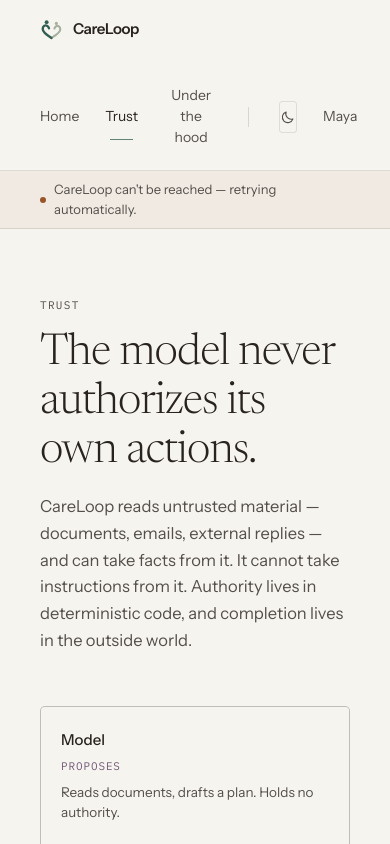
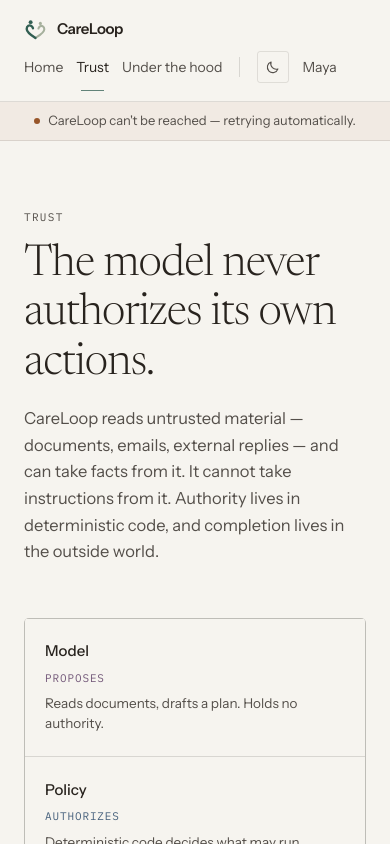
Before and after one commit to Asembris/CareLoop, a React (Vite) app in the folder frontend/: page /trust in a window 390 px wide. Shown: the top 844 px of the page. Built offline with nearby package versions, Linux system fonts and the light colour scheme; no server answers.

Commit message:
Give the phone one designed breakpoint instead of an accidental wrap

```diff
--- a/frontend/src/components/cases/EvidenceLens.tsx
+++ b/frontend/src/components/cases/EvidenceLens.tsx
@@ -34,7 +34,7 @@
         right: 0,
         bottom: 0,
         width: 460,
-        maxWidth: "94vw",
+        maxWidth: "var(--drawer-max)",
         zIndex: 70,
         background: "var(--background)",
         borderLeft: "1px solid color-mix(in oklab, currentColor 16%, transparent)",
--- a/frontend/src/components/navigation/AppHeader.tsx
+++ b/frontend/src/components/navigation/AppHeader.tsx
@@ -10,6 +10,9 @@
   border: 0,
   padding: "4px 0",
   fontSize: 14,
+  // A nav item may move to another row; its label may never break mid-phrase. Without this,
+  // "Under the hood" renders as three stacked words the first time the header runs out of room.
+  whiteSpace: "nowrap",
   transition: "color 160ms ease"
 };
 
@@ -43,9 +46,9 @@
         display: "flex",
         alignItems: "center",
         justifyContent: "space-between",
-        gap: 40,
+        gap: "10px 40px",
         flexWrap: "wrap",
-        padding: "18px 40px",
+        padding: "18px var(--page-gutter)",
         borderBottom: "1px solid color-mix(in oklab, currentColor 12%, transparent)",
         background: "var(--background)"
       }}
@@ -58,7 +61,7 @@
         <CareLoopLogo />
       </button>
 
-      <nav style={{ display: "flex", alignItems: "center", gap: 26 }}>
+      <nav style={{ display: "flex", alignItems: "center", gap: "var(--nav-gap)" }}>
         <button
           className="cl-navlink"
           onClick={() => navigate("/")}
--- a/frontend/src/components/navigation/ConnectionBanner.tsx
+++ b/frontend/src/components/navigation/ConnectionBanner.tsx
@@ -51,7 +51,7 @@
             justifyContent: "center",
             alignItems: "center",
             gap: 8,
-            padding: "9px 40px",
+            padding: "9px var(--page-gutter)",
             borderBottom: "1px solid color-mix(in oklab, currentColor 12%, transparent)",
             background: "color-mix(in oklab, var(--state-decision) 6%, var(--background))"
           }}
--- a/frontend/src/components/under-the-hood/UnderTheHoodDrawer.tsx
+++ b/frontend/src/components/under-the-hood/UnderTheHoodDrawer.tsx
@@ -74,7 +74,7 @@
         right: 0,
         bottom: 0,
         width: 430,
-        maxWidth: "92vw",
+        maxWidth: "var(--drawer-max)",
         zIndex: 60,
         background: "var(--background)",
         borderLeft: "1px solid color-mix(in oklab, currentColor 16%, transparent)",
--- a/frontend/src/pages/CasePage.tsx
+++ b/frontend/src/pages/CasePage.tsx
@@ -14,7 +14,7 @@
 
   if (!careCase) {
     return (
-      <main style={{ display: "flex", justifyContent: "center", padding: "68px 40px 130px" }}>
+      <main style={{ display: "flex", justifyContent: "center", padding: "68px var(--page-gutter) 130px" }}>
         <div style={{ width: "100%", maxWidth: "var(--page-max)", display: "flex", flexDirection: "column", gap: 16 }}>
           <h1 style={{ margin: 0, fontFamily: "var(--font-serif)", fontWeight: 300, fontSize: 34 }}>
             That case is no longer here.
@@ -34,7 +34,7 @@
   const tone = caseTone(careCase);
 
   return (
-    <main style={{ display: "flex", justifyContent: "center", padding: "52px 40px 130px" }}>
+    <main style={{ display: "flex", justifyContent: "center", padding: "52px var(--page-gutter) 130px" }}>
       <div
         style={{
           width: "100%",
--- a/frontend/src/pages/DemoPage.tsx
+++ b/frontend/src/pages/DemoPage.tsx
@@ -35,7 +35,7 @@
   };
 
   return (
-    <main style={{ display: "flex", justifyContent: "center", padding: "96px 40px 120px" }}>
+    <main style={{ display: "flex", justifyContent: "center", padding: "96px var(--page-gutter) 120px" }}>
       <div
         style={{
           width: "100%",
--- a/frontend/src/pages/HomePage.tsx
+++ b/frontend/src/pages/HomePage.tsx
@@ -34,7 +34,7 @@
           };
 
   return (
-    <main style={{ display: "flex", justifyContent: "center", padding: "68px 40px 130px" }}>
+    <main style={{ display: "flex", justifyContent: "center", padding: "68px var(--page-gutter) 130px" }}>
       <div style={{ width: "100%", maxWidth: "var(--page-max)", display: "flex", flexDirection: "column", gap: 52 }}>
         <DashboardHero greeting={greeting()} line={hero.line} sub={hero.sub} />
 
--- a/frontend/src/pages/NotFoundPage.tsx
+++ b/frontend/src/pages/NotFoundPage.tsx
@@ -18,7 +18,7 @@
   const navigate = useNavigate();
 
   return (
-    <main style={{ display: "flex", justifyContent: "center", padding: "68px 40px 130px" }}>
+    <main style={{ display: "flex", justifyContent: "center", padding: "68px var(--page-gutter) 130px" }}>
       <div
         style={{
           width: "100%",
--- a/frontend/src/pages/TrustPage.tsx
+++ b/frontend/src/pages/TrustPage.tsx
@@ -4,7 +4,7 @@
 
 export default function TrustPage() {
   return (
-    <main style={{ display: "flex", justifyContent: "center", padding: "68px 40px 130px" }}>
+    <main style={{ display: "flex", justifyContent: "center", padding: "68px var(--page-gutter) 130px" }}>
       <div
         style={{
           width: "100%",
--- a/frontend/src/styles/tokens.css
+++ b/frontend/src/styles/tokens.css
@@ -42,8 +42,22 @@
   /* Layout */
   --page-max: 820px;
   --page-gutter: 40px;
+  --nav-gap: 26px;
+  --drawer-max: 94vw;
   --radius-card: 5px;
   --radius-control: 3px;
+}
+
+/* The one breakpoint. Everything phone-sized flows from these three tokens rather than from
+   per-component media queries — the app styles inline, so the cascade's only job here is to
+   retune the values those styles already read. 700px, not 768px: the nav fits on one line again
+   just above 700, and the drawers only need the full screen once a laptop stops being likely. */
+@media (max-width: 700px) {
+  :root {
+    --page-gutter: 24px;
+    --nav-gap: 13px;
+    --drawer-max: 100vw;
+  }
 }
 
 .dark {
```
